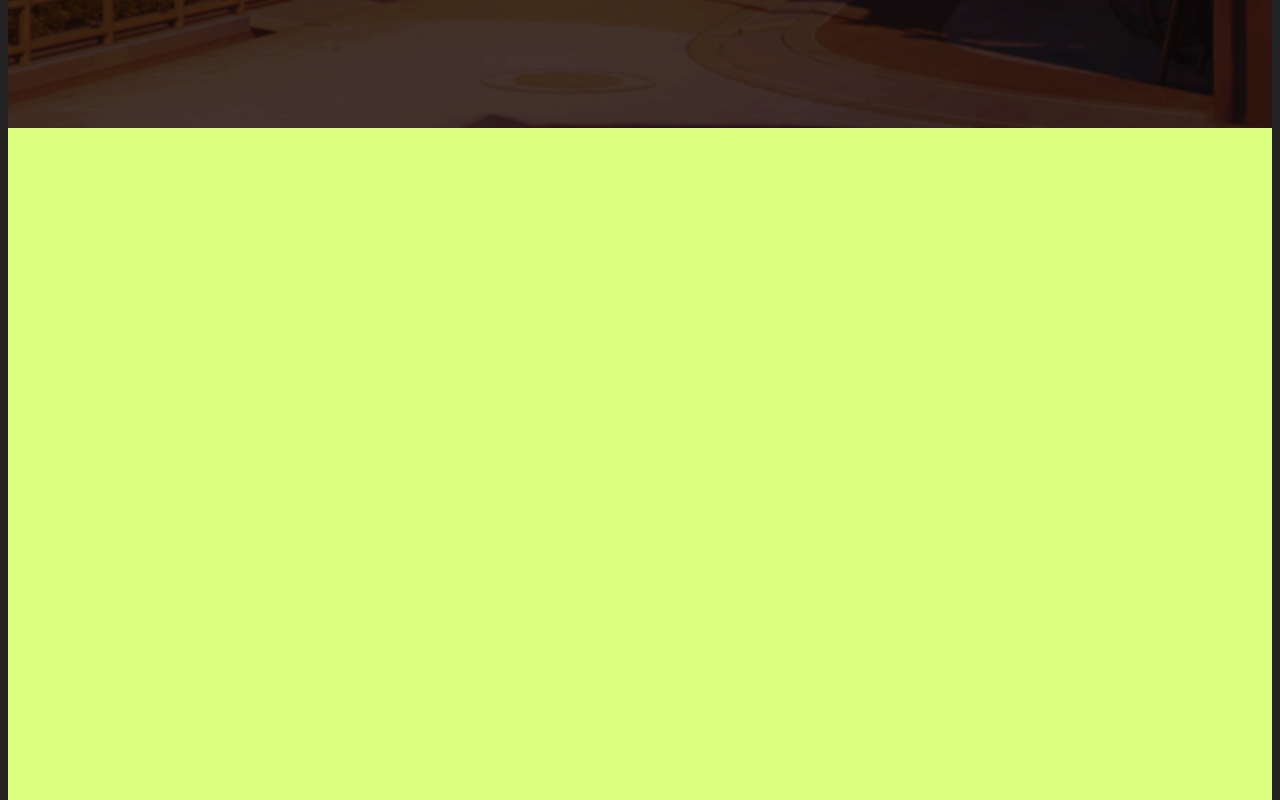
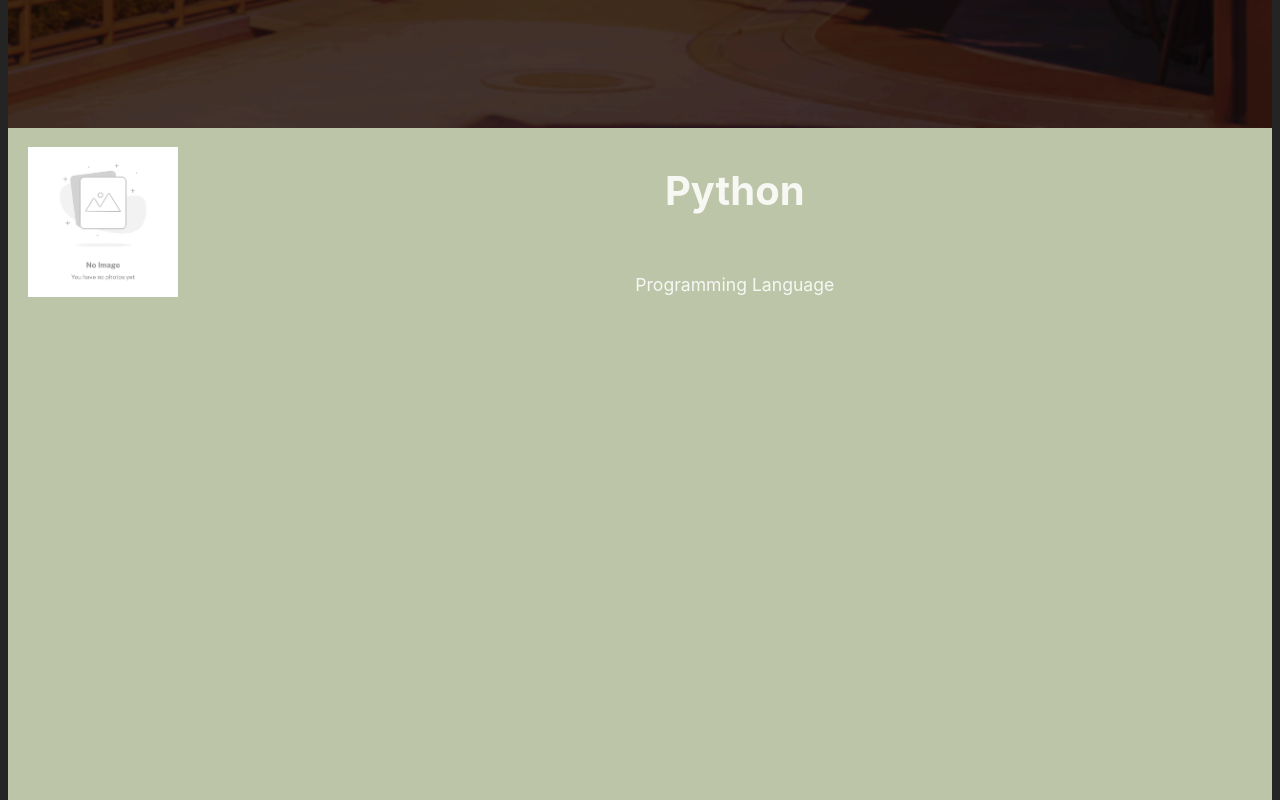
Before and after one commit to JesusCRIS90/cv-web, a React (Vite) app: page / in a window 1280 px wide. Shown: the part 680-1480 px from the top of the page. Built offline with nearby package versions, Linux system fonts and the light colour scheme; no server answers.

Commit message:
[MOD] Implementation Components in About Section

```diff
--- a/src/sections/AboutSection/AboutSection.module.css
+++ b/src/sections/AboutSection/AboutSection.module.css
@@ -1,4 +1,4 @@
 .about-sec {
   height: 60rem;
-  background-color: rgb(221, 255, 127);
+  background-color: rgb(189, 197, 168);
 }
--- a/src/sections/AboutSection/AboutSection.tsx
+++ b/src/sections/AboutSection/AboutSection.tsx
@@ -1,9 +1,34 @@
+import { useContext } from "react";
+import { DataContext } from "../../context/DataProvider";
 import styles from "./AboutSection.module.css";
+import { SkillCard } from "../../components/Sections";
 
 export function AboutSection() {
+
+  const { data } = useContext(DataContext);
+
+
+  const testSkillCard = data.About.TechStack.listData[0];
+
+  console.log("[ABOUT SECTION]", data.About, testSkillCard);
+
   return (
     <>
-      <section id="about" className={styles["about-sec"]}></section>
+      <section id="about" className={styles["about-sec"]}>
+
+        <SkillCard
+          description={testSkillCard.skillDescription}
+          name={testSkillCard.skillName}
+          tag={testSkillCard.tag}
+          image={testSkillCard.image}
+        />
+
+        {/* <SkillCard
+          skillDataObj={testSkillCard}
+        /> */}
+
+
+      </section>
     </>
   );
 }
```
